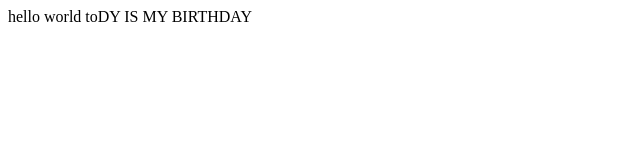
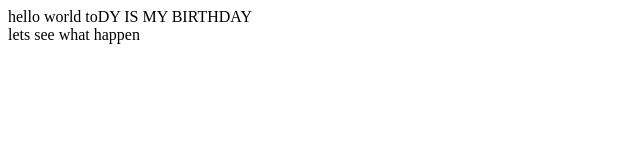
Before and after one commit to NAITIKKUMAR740/Full-stack-web-application-, a plain HTML site: page index.html in a window 1280 px wide. Shown: the whole page, without its empty margins (0-640 px from the left). Drawn offline with Linux system fonts and the light colour scheme.

Commit message:
added div

```diff
--- a/index.html
+++ b/index.html
@@ -8,5 +8,9 @@
 <body>
     hello world toDY IS MY BIRTHDAY
 
+    <div>
+        lets see what happen
+    </div>
+
 </body>
 </html>
```
